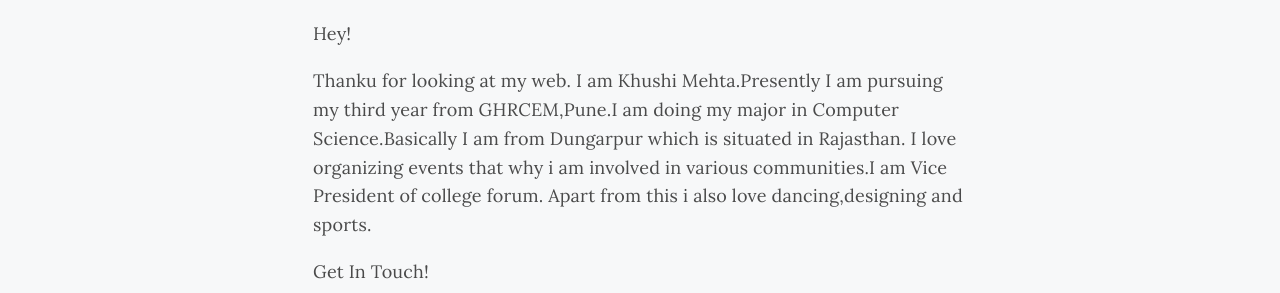
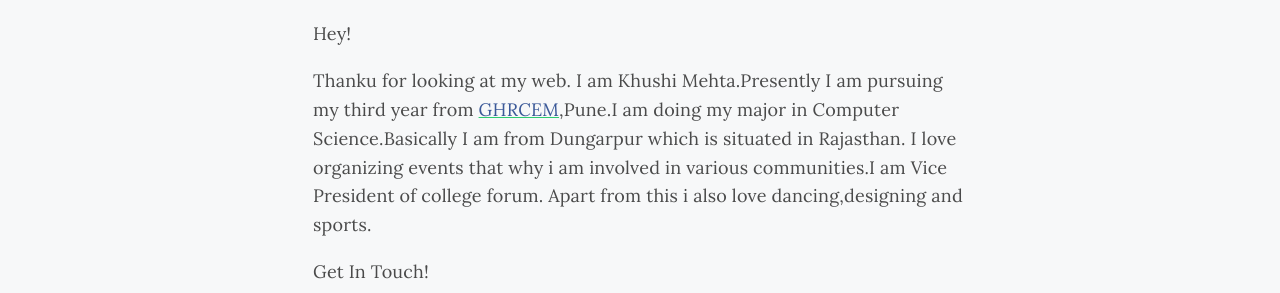
Before and after one commit to khushimehta12/khushimehta12.github.io, a Jekyll site: the page built from about.md, in a window 1280 px wide. Shown: the part 520-813 px from the top of the page. Built offline with Jekyll 4.4.1, drawn with Linux system fonts in a browser that asks for light colours; some web fonts are replaced.

Commit message:
about modify

```diff
--- a/about.md
+++ b/about.md
@@ -6,7 +6,7 @@ permalink: /about/
 
 <b>Hey!</b>
 <p>Thanku for looking at my web.
-I am Khushi Mehta.Presently I am pursuing my third year from GHRCEM,Pune.I am doing my major in Computer Science.Basically I am from Dungarpur which is situated in Rajasthan.
+I am Khushi Mehta.Presently I am pursuing my third year from  <a target="_blank" href="http://ghrcem.raisoni.net/"><span style="color: #3b5998">GHRCEM</span></a>,Pune.I am doing my major in Computer Science.Basically I am from Dungarpur which is situated in Rajasthan.
 
 
 I love organizing events that why i am involved in various communities.I am Vice President of college forum.
```
